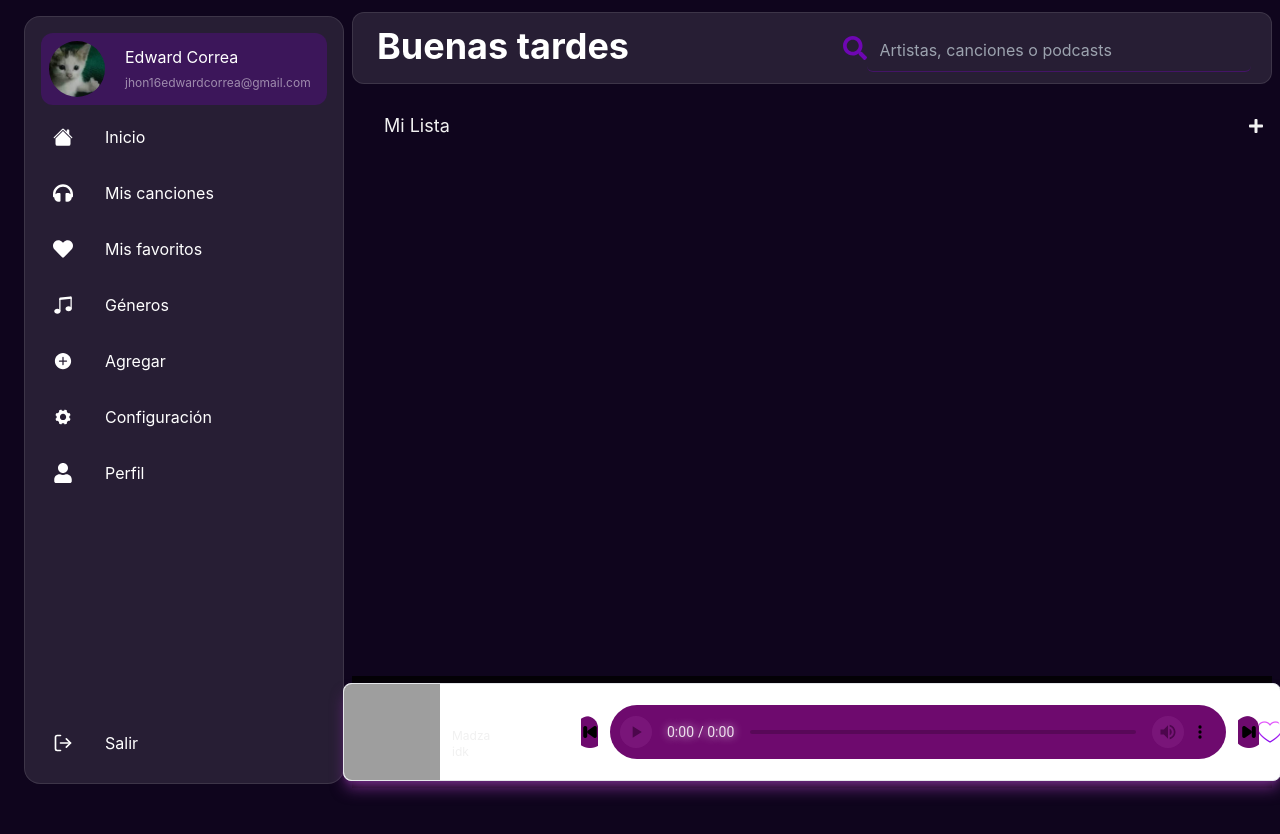
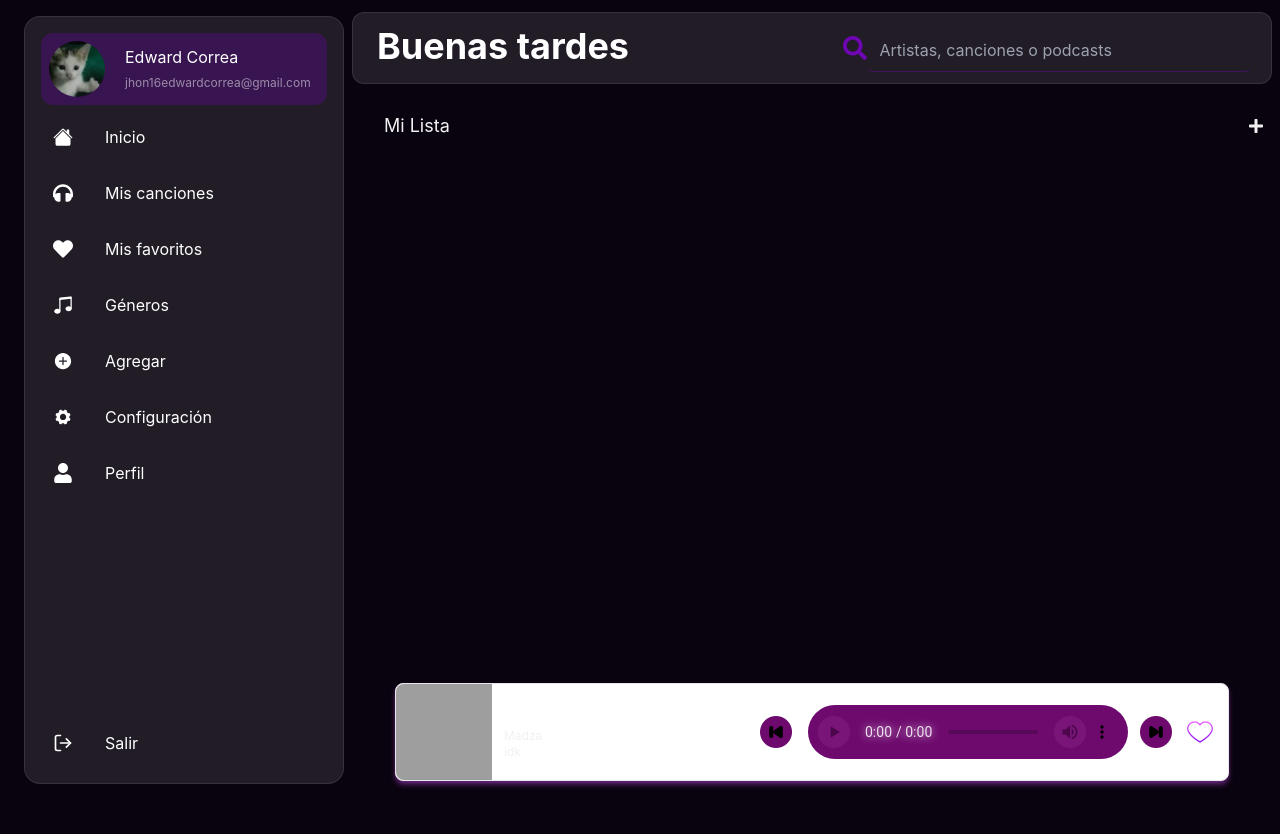
Before and after one commit to JaimeLopez04/Frontend-React, a React (Vite) app: page /home in a window 1280 px wide. Shown: the top 834 px of the page. Built offline with nearby package versions, Linux system fonts and the light colour scheme; grey boxes are pictures that could not be loaded.

Commit message:
cambios menores

```diff
--- a/src/Components/FormRegister.jsx
+++ b/src/Components/FormRegister.jsx
@@ -25,7 +25,7 @@ const FormRegistro = () => {
             phone: phone
         })
         .then(function (response) {
-            if (response.status === "Register Successful"){
+            if (response.data.Register === "Register Successful"){
                 navigate("/")
             }else {
                 navigate("/register")
--- a/src/Components/Player3.jsx
+++ b/src/Components/Player3.jsx
@@ -1,16 +1,11 @@
-import rosa from "../assets/rosa.mp3"
-// import albumcover from "../assets/albumcover.jpg"
 import Player from "../assets/Player.css"
 import backwards3 from "../assets/backwards3.png"
 import forwards3 from "../assets/forwards3.png"
 import emptyHeart from "../assets/emptyHeart.png"
 import fullHeart from "../assets/fullHeart.png"
-// import settingsOption from "../assets/settingsOption.jpg"
-// import wave from "../assets/wave.gif"
 import wave2 from "../assets/wave2.gif"
 
 import { useState, useRef, useEffect } from 'react';
-
 
 // desde aquí cambios
 
@@ -35,8 +30,6 @@ const Player3 = () => {
         favorite: false
       },
     ] ;
-
-
 
     const audioRef = useRef(null);
 
@@ -81,32 +74,37 @@ const Player3 = () => {
 
 
     return (
-    <div>
-        <div  className="flex flex-row items-center bg-white border border-gray-200 rounded-lg dark:border-gray-700 dark:bg-transparent shadow-lg shadow-purple2 ">
+        <div  className="flex flex-row items-center bg-white border border-gray-200 rounded-lg dark:border-gray-700 dark:bg-transparent shadow-md shadow-purple2">
             <img className="object-cover w-full rounded-t-lg h-96 md:h-24 md:w-24 md:rounded-none md:rounded-l-lg mr-3"
                 src={wave2}
-              alt="music image" />
+                alt="music image"/>
             <div className="flex flex-col w-60">
                 <h2 className="text-base font-bold text-white">{songs[currentSongIndex].tittle}</h2>
                 <p className="text-xs">{songs[currentSongIndex].artist}</p>
                 <p className="text-xs">{songs[currentSongIndex].genre}</p>
             </div>
+
             <button className="ml-4" onClick={handlePlayPrevious}>
                 <img className="mr-1 top-0 left-0 w-8 h-8 object-cover rounded-tr-xl" src={backwards3} alt="AW" />
             </button>
 
             <div className="flex flex-col justify-between p-3 leading-normal">
-              <audio className={Player} autoPlay
-                  src={songs[currentSongIndex].url} type="audio/mp3" controls ref={audioRef}>
+              <audio
+              // className={Player}
+                  className={Player}
+                  autoPlay
+                  src={songs[currentSongIndex].url} type="audio/mp3"
+                  controls ref={audioRef}>
               </audio>
             </div>
-            <button className="" onClick={handlePlayNext}>
+            <button className=""
+                onClick={handlePlayNext}>
                 <img className="mr-3 top-0 left-8 w-8 h-8 object-cover rounded-tr-xl" src={forwards3} alt="AW" />
             </button>
+
             <button className="" onClick={handleClick}>
                 <img className="mr-3 top-0 left-8 w-8 h-8 object-cover rounded-tr-xl" src={currentImage} alt="AW" />
             </button>
-        </div>
         </div>
     )
 }
--- a/src/assets/Player.css
+++ b/src/assets/Player.css
@@ -1,11 +1,12 @@
 audio {
-    width: 38.5rem;
+    width: 20rem;
 }
 
 audio::-webkit-media-controls-panel {
     background-color: rgb(110, 10, 110);
     opacity: 40;
-  }
+    border: none;
+}
 
   audio::-webkit-media-controls-mute-button {
     background-color: rgb(148, 51, 148);
--- a/src/index.css
+++ b/src/index.css
@@ -5,6 +5,6 @@
 :root {
     font-family: Inter, system-ui, Avenir, Helvetica, Arial, sans-serif;
 
-    background-color: #0f051d;
+    background-color: #08030e;
     color: #f1f1f1;
 }
--- a/src/pages/Home.jsx
+++ b/src/pages/Home.jsx
@@ -40,8 +40,9 @@ function Home() {
                         <MiLista/>
                     </main>
                     <footer>
-                        <div className="bottom-3 inset-x-0 justify-center z-10 text-xl h-28 flex fixed bg-black/80 items-center ml-[22rem] mr-2">
+                        <div className="bottom-3 inset-x-0 justify-center z-10  h-28 flex fixed  items-center ml-[22rem] mr-2">
                             <Player3/>
+                            {/* hola */}
                         </div>
                     </footer>
                 </div>
```
Lines whose indentation alone changed are shown as unchanged.
